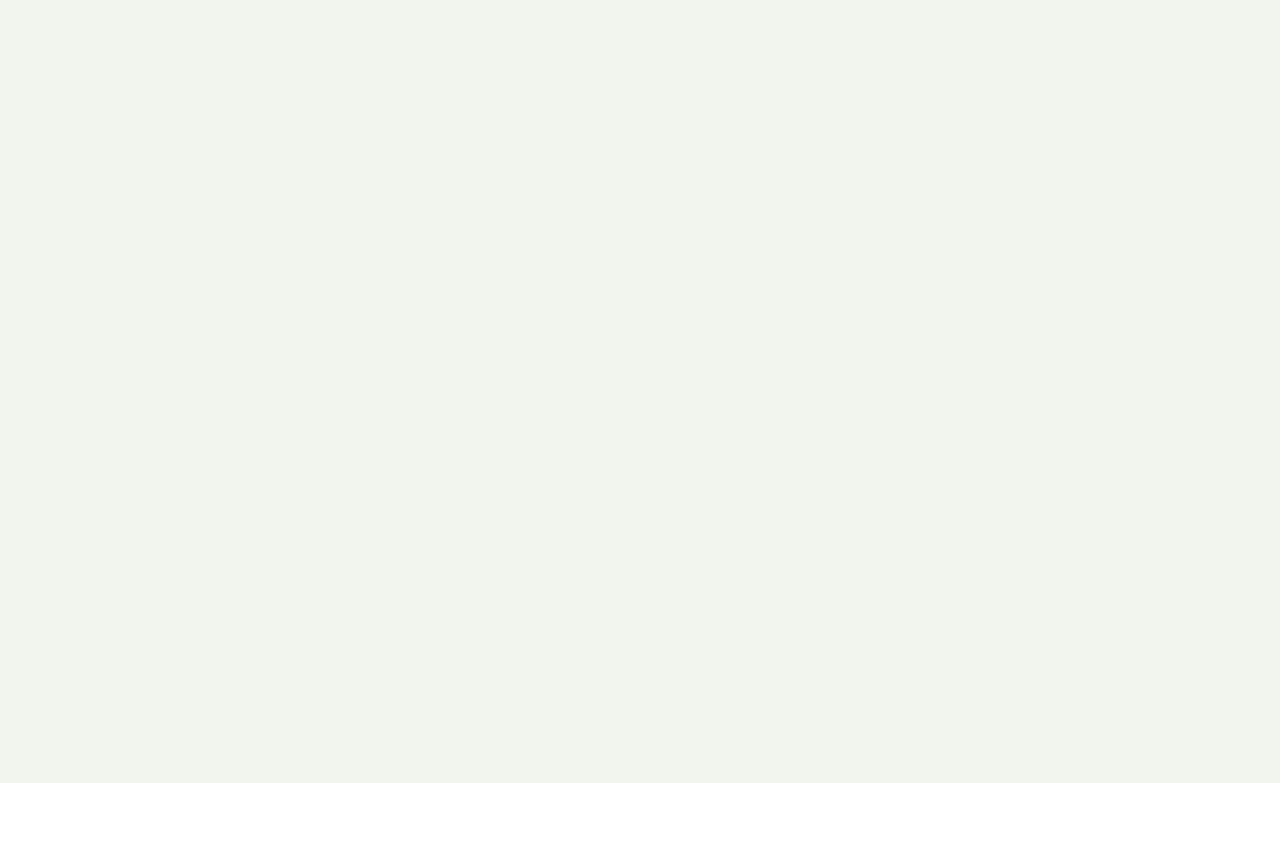
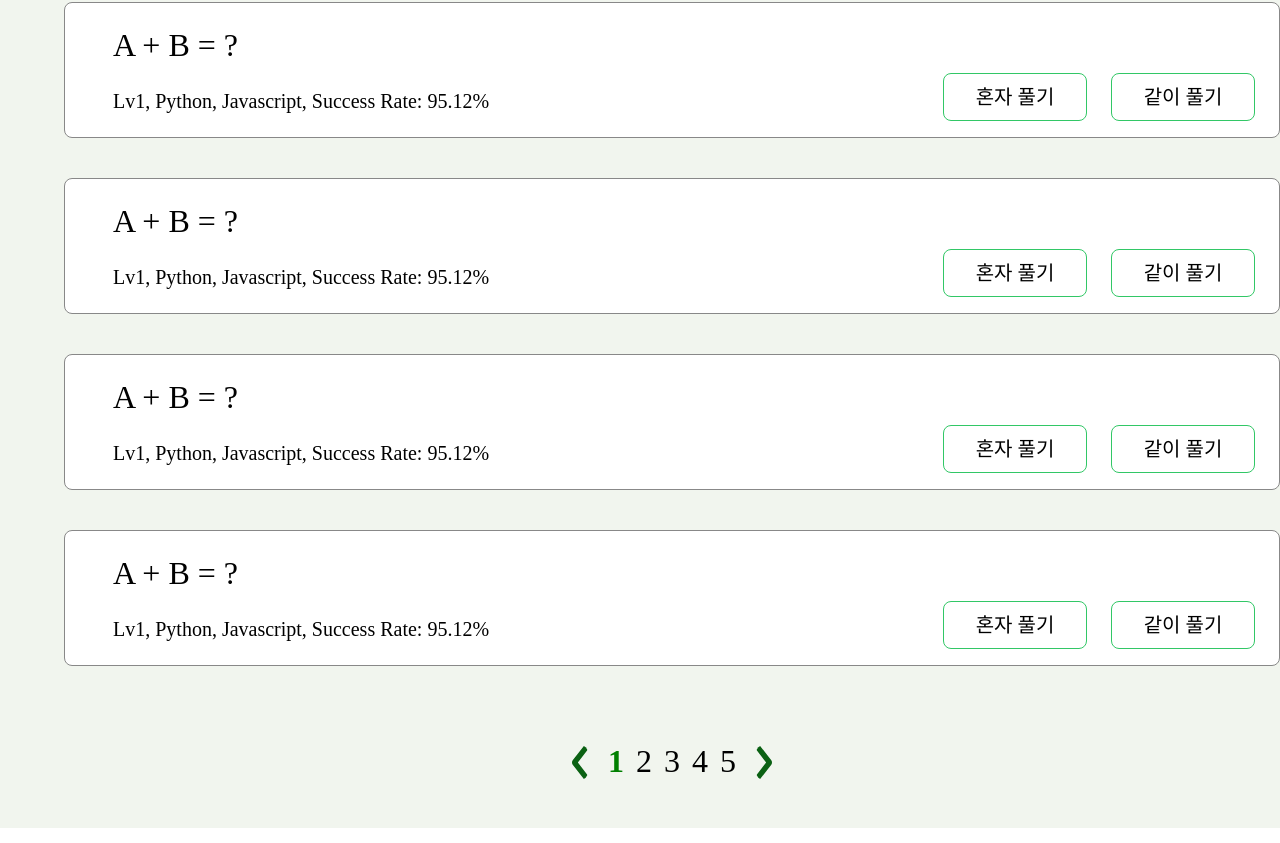
Before and after one commit to boostcampwm-2022/Web31-CamperRank, a React (Vite) app in the folder frontend/: page /problems in a window 1280 px wide. Shown: the part 977-1820 px from the top of the page. Built offline with nearby package versions, Linux system fonts and the light colour scheme.

Commit message:
feat: 문제 리스트 페이지 내 필터 구현

```diff
--- a/frontend/src/components/ProblemList/List/List.tsx
+++ b/frontend/src/components/ProblemList/List/List.tsx
@@ -1,20 +1,45 @@
-import React, { useState } from "react";
+import React, { useState, useEffect } from "react";
 import styled from "styled-components";
 import Problem from "./Problem";
+import PageController from "./PageController";
+import { ProblemInfo } from "@types";
+
+type ListType = {
+  list: ProblemInfo[];
+};
 
 const ListWrapper = styled.div`
-  width: 65%;
+  width: 70%;
   display: flex;
+  align-items: center;
   flex-direction: column;
-  padding: 48px;
-  gap: 48px;
+  padding: 64px;
+  gap: 40px;
+  height: 100%;
+  position: relative;
 `;
 
-const List = () => {
+const List = ({ list }: ListType) => {
+  const [page, setPage] = useState({ now: 1, max: Math.ceil(list.length / 7) });
+  const [pagedList, setPagedList] = useState(list);
+  useEffect(() => {
+    const { now } = page;
+    now && setPagedList([...list.slice(7 * (now - 1), 7 * now)]);
+  }, [page]);
+  useEffect(() => {
+    setPage({
+      now: 1,
+      max: Math.ceil(list.length / 7),
+    });
+  }, [list]);
   return (
     <ListWrapper>
-      <Problem />
-      <Problem />
+      {pagedList.length <= 7 &&
+        pagedList.map((elem, idx) => <Problem key={idx} problem={elem} />)}
+      <PageController
+        page={page}
+        onClickPage={(now: number) => setPage({ ...page, now })}
+      ></PageController>
     </ListWrapper>
   );
 };
--- /dev/null
+++ b/frontend/src/components/ProblemList/List/PageController.tsx
@@ -0,0 +1,77 @@
+import React, { useState } from "react";
+import styled from "styled-components";
+import { SliderLeft, SliderRight } from "../../../assets/icons";
+
+type pageType = {
+  now: number;
+  max: number;
+};
+
+interface pageProps {
+  onClickPage: (page: number) => void;
+  page: pageType;
+}
+
+const ControllerWrapper = styled.div`
+  position: absolute;
+  bottom: 48px;
+  display: flex;
+  gap: 20px;
+`;
+
+const SliderImage = styled.img`
+  height: 16x;
+  width: 16px;
+  border-radius: 15px;
+  object-fit: cover;
+  cursor: pointer;
+`;
+
+const PageWrapper = styled.div`
+  display: flex;
+  gap: 12px;
+`;
+
+const Page = styled.div`
+  font-size: 32px;
+  line-height: 32px;
+  font-weight: 400;
+  cursor: pointer;
+`;
+
+const NowPage = styled(Page)`
+  font-weight: 700;
+  color: green;
+`;
+
+const PageController = ({ page, onClickPage }: pageProps) => {
+  const { now, max } = page;
+  const handlePageClick = (page: number) => onClickPage(page);
+  const handleLeftImageClick = () => {
+    if (now > 1) onClickPage(now - 1);
+  };
+  const handleRightImageClick = () => {
+    if (now < max) onClickPage(now + 1);
+  };
+  return (
+    <ControllerWrapper>
+      <SliderImage src={SliderLeft} onClick={handleLeftImageClick} />
+      <PageWrapper>
+        {Array.apply(null, new Array(max)).map((e, idx) =>
+          idx + 1 == now ? (
+            <NowPage key={idx} onClick={() => handlePageClick(idx + 1)}>
+              {idx + 1}
+            </NowPage>
+          ) : (
+            <Page key={idx} onClick={() => handlePageClick(idx + 1)}>
+              {idx + 1}
+            </Page>
+          )
+        )}
+      </PageWrapper>
+      <SliderImage src={SliderRight} onClick={handleRightImageClick} />
+    </ControllerWrapper>
+  );
+};
+
+export default PageController;
--- a/frontend/src/components/ProblemList/List/Problem.tsx
+++ b/frontend/src/components/ProblemList/List/Problem.tsx
@@ -1,5 +1,6 @@
 import React, { useState } from "react";
 import styled from "styled-components";
+import { ProblemType } from "@types";
 
 const ProblemWrapper = styled.div`
   width: 100%;
@@ -51,11 +52,11 @@ const Button = styled.button`
   text-align: center;
 `;
 
-const Problem = () => {
+const Problem = ({ problem }: ProblemType) => {
   return (
     <ProblemWrapper>
-      <Title>A + B = ?</Title>
-      <Description>Lv1, Python, Javascript, Success Rate: 95.12%</Description>
+      <Title>{problem.title}</Title>
+      <Description>{problem.description}</Description>
       <ButtonWrapper>
         <Button>혼자 풀기</Button>
         <Button>같이 풀기</Button>
--- a/frontend/src/components/ProblemList/SearchFilter/Search.tsx
+++ b/frontend/src/components/ProblemList/SearchFilter/Search.tsx
@@ -34,6 +34,7 @@ const SearchButton = styled.button`
   font-size: 20px;
   height: 48px;
   cursor: pointer;
+  width: 72px;
 `;
 
 const Search = () => {
--- a/frontend/src/components/ProblemList/SearchFilter/SearchFilter.tsx
+++ b/frontend/src/components/ProblemList/SearchFilter/SearchFilter.tsx
@@ -11,7 +11,6 @@ const FiltersWrapper = styled.div`
   height: 256px;
   position: relative;
   background: #e5ebdf;
-  border: 2px solid white;
 `;
 
 const FilterTitle = styled.div`
@@ -61,7 +60,7 @@ const SearchFilter = () => {
           <Filter key={idx} content={elem}></Filter>
         ))}
         <Search></Search>
-        <Button onClick={handleButtonClick}>검색초기화</Button>
+        <Button onClick={handleButtonClick}>검색 초기화</Button>
       </FilterContent>
     </FiltersWrapper>
   );
--- a/frontend/src/pages/ProblemList.tsx
+++ b/frontend/src/pages/ProblemList.tsx
@@ -21,7 +21,7 @@ const HeaderWrapper = styled.div`
 
 const ListWrapper = styled.div`
   width: 100%;
-  flex: 1;
+  height: 1600px;
   background: #f1f5ee;
 `;
 
@@ -30,8 +30,42 @@ const FooterWrapper = styled.div`
   height: 400px;
 `;
 
+const problem1 = {
+  level: 1,
+  title: "A + B = ?",
+  description: "Lv1, Python, Javascript, Success Rate: 95.12%",
+};
+
+const problem2 = {
+  level: 2,
+  title: "A + B = ?",
+  description: "Lv2, Python, Javascript, Success Rate: 95.12%",
+};
+
+const problem3 = {
+  level: 3,
+  title: "A + B = ?",
+  description: "Lv3, Python, Javascript, Success Rate: 95.12%",
+};
+
+const problems = [
+  ...new Array(10).fill(problem1),
+  ...new Array(11).fill(problem2),
+  ...new Array(12).fill(problem3),
+];
+
 const ProblemList = () => {
   const [filter, setFilter] = useRecoilState(filterState);
+  const [list, setList] = useState(problems);
+  useEffect(() => {
+    const { solved, level, search } = filter;
+    let filtered = [...problems];
+    if (level !== "문제 레벨")
+      filtered = filtered.filter((elem) => elem.level == level?.slice(-1));
+    if (search !== "")
+      filtered = filtered.filter((elem) => elem.title.includes(search));
+    setList(filtered);
+  }, [filter]);
   return (
     <MainWrapper>
       <HeaderWrapper>
@@ -39,7 +73,7 @@ const ProblemList = () => {
       </HeaderWrapper>
       <SearchFilter></SearchFilter>
       <ListWrapper>
-        <List></List>
+        <List list={list}></List>
       </ListWrapper>
       <FooterWrapper>
         <Footer></Footer>
--- a/frontend/src/recoils/filterState.ts
+++ b/frontend/src/recoils/filterState.ts
@@ -11,5 +11,6 @@ export const filterState = atom<Filter>({
   default: {
     solved: "푼 상태",
     level: "문제 레벨",
+    search: "",
   },
 });
--- a/frontend/src/types/problem.d.ts
+++ b/frontend/src/types/problem.d.ts
@@ -1,6 +1,6 @@
 declare module "@types" {
   interface ProblemInfo {
-    level: number;
+    level?: number;
     title: string;
     description: string;
   }
```
